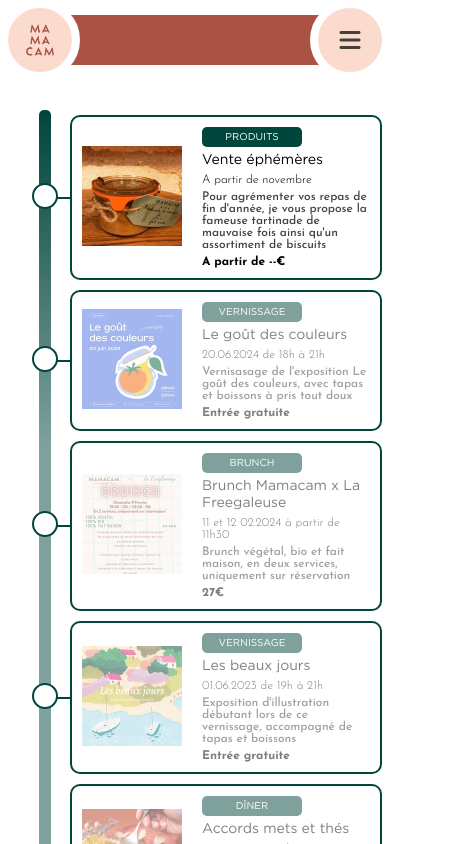
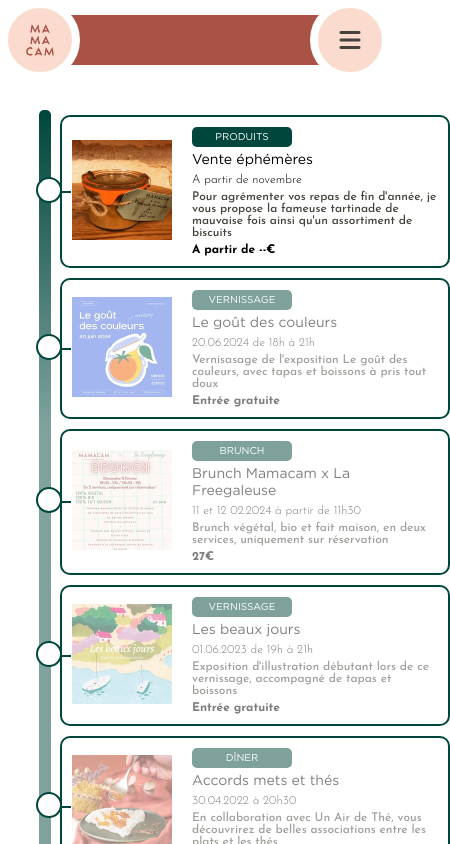
Before and after one commit to DavinaDF/mamacam, a React (Vite) app: page /evenements in a window 390 px wide. Shown: the top 844 px of the page, 450 px wide, since content can reach past the window. Built offline with nearby package versions, Linux system fonts and the light colour scheme.

Commit message:
responsive page valeurs OK

```diff
--- a/src/sass/components/event.scss
+++ b/src/sass/components/event.scss
@@ -1,3 +1,11 @@
+.timeline {
+  position: relative;
+  width: 100%;
+  max-width: 1140px;
+  margin: 0 auto;
+  padding: 15px 0;
+  box-sizing: border-box;
+
   #container {
     img {
       width: 150px;
@@ -49,20 +57,11 @@
     }
   }
 
-// .over::before {
-//   opacity: 0.4;
-// }
-
-.timeline {
-  position: relative;
-  width: 100%;
-  max-width: 1140px;
-  margin: 0 auto;
-  padding: 15px 0;
-
   .container {
     position: relative;
-    margin-top: -40px;
+    box-sizing: border-box;
+    width: calc(100% - 40px);
+    // margin: -40px 20px 0 20px;
     border: 3px solid #00463c;
     border-radius: 10px;
     padding: 10px;
@@ -73,8 +72,8 @@
   }
 
   .container.left {
-    margin: 0 30px;
-    left: 10px;
+    margin: 0 20px;
+    left: 40px;
   }
 
   .container.right {
@@ -94,20 +93,19 @@
     border: 2px solid #00463c;
     border-radius: 16px;
     z-index: 1;
-    flex-shrink: 0;
   }
 
   .container.right::after {
     left: -64px;
   }
   .container.left::after {
-    right: -68px;
+    right: -70px;
   }
   .container.left::before {
     right: -50px;
   }
   .container.right::before {
-    left: -50px;
+    left: -32px;
   }
   .container::before {
     content: "";
@@ -153,6 +151,10 @@
 }
 @media screen and (max-width: 1023px) {
   .timeline {
+    .container {
+      width: calc(100% - 40px);
+      margin: 0 20px;
+    }
     .container.left {
       left: -5px;
     }
@@ -176,6 +178,18 @@
   }
 }
 @media screen and (max-width: 767px) {
+  .timeline::after {
+    top: 20px;
+    left: 20px;
+    right: 20px;
+  }
+  .timeline {
+    box-sizing: border-box;
+    margin: 20px;
+    .container {
+      width: calc(100% - 40px);
+      margin: 0 20px;
+    }
     #container {
       position: relative;
       margin: 10px;
@@ -213,36 +227,29 @@
         }
       }
     }
-  .timeline::after {
-    top: 20px;
-    left: 20px;
-  }
-  .timeline {
-    margin: auto;
-    width: 80%;
-    margin: 20px;
-
     .container.left::before,
     .container.right::before {
       width: 30px;
-      left: -31px;
+      left: -21px;
     }
     .container {
       position: relative;
+      margin: 10px 0;
       width: 100%;
       box-sizing: border-box;
       border: 2px solid #00463c;
     }
     .container.right,
     .container.left {
-      left: 40px;
+      position: static;
+      left: 30px;
     }
 
     .container.left::after,
     .container.right::after {
       width: 22px;
       height: 22px;
-      left: -40px;
+      left: -26px;
     }
   }
 }
--- a/src/sass/pages/about.scss
+++ b/src/sass/pages/about.scss
@@ -1,6 +1,5 @@
 .about {
   max-width: 1240px;
-  max-height: 780px;
   margin: auto;
   display: flex;
   justify-content: space-between;
@@ -57,12 +56,29 @@
     width: 100%;
     margin: auto;
     padding: 0 20px;
+    box-sizing: border-box;
+    .right-side {
+      width: 40%;
+    }
+    .left-side {
+      width: 60%;
+    }
   }
   @media screen and (max-width: 1024px) {
     max-width: 100%;
-    padding: 0 20px;
-    margin: auto;
   }
   @media screen and (max-width: 768px) {
+    margin-top: 20px;
+    flex-direction: column;
+    .left-side,
+    .right-side {
+      width: 100%;
+    }
+    .left-side {
+      flex-direction: column-reverse;
+      .photo-container {
+        order: 0;
+      }
+    }
   }
 }
```
Lines whose indentation alone changed are shown as unchanged.
